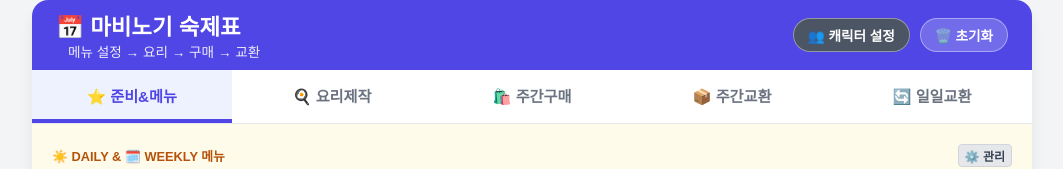
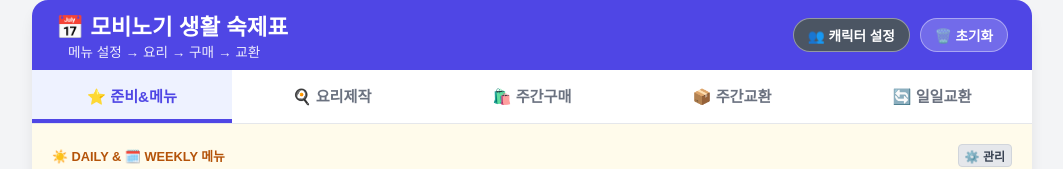
Before and after one commit to ffne0417-droid/mobinogi-checklist, a plain HTML site: page index.html in a window 1280 px wide. Shown: the top 169 px of the page, without its empty margins (108-1171 px from the left). Drawn offline with Linux system fonts and the light colour scheme.

Commit message:
Update index.html
헤더 모비노기 생활 숙제표로 변경

```diff
--- a/index.html
+++ b/index.html
@@ -1070,7 +1070,7 @@
     <div class="container">
         <div class="header">
             <div>
-                <h1>📅 마비노기 숙제표</h1>
+                <h1>📅 모비노기 생활 숙제표</h1>
                 <p>메뉴 설정 → 요리 → 구매 → 교환</p>
             </div>
             <div style="display:flex; gap:10px;">
@@ -3306,5 +3306,4 @@
 
 </body>
 
-
 </html>
```
